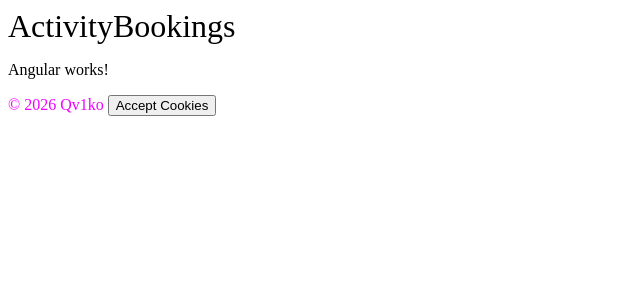
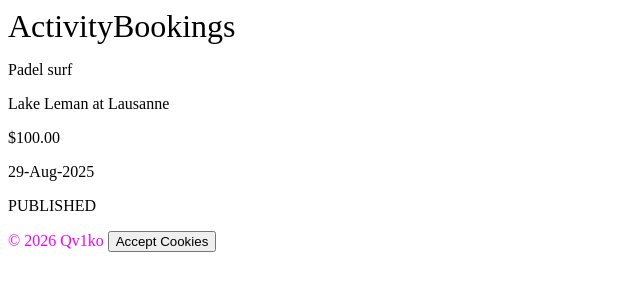
Before and after one commit to Qv1ko/curso-angular-moderno, an Angular app: page / in a window 1280 px wide. Shown: the top 300 px of the page, without its empty margins (0-640 px from the left). Built offline with nearby package versions, Linux system fonts and the light colour scheme.

Commit message:
feat: add bookings component with pipe examples

```diff
--- a/src/app/app.ts
+++ b/src/app/app.ts
@@ -1,15 +1,16 @@
 import { Component } from '@angular/core';
 import { RouterOutlet } from '@angular/router';
 
+import { Bookings } from './bookings/bookings';
 import { Footer } from './core/footer/footer';
 import { Header } from './core/header/header';
 
 @Component({
   selector: 'qv1-root',
-  imports: [RouterOutlet, Header, Footer],
+  imports: [RouterOutlet, Header, Footer, Bookings],
   template: `
     <qv1-header />
-    <p>Angular works!</p>
+    <qv1-bookings />
 
     <router-outlet />
     <qv1-footer />
--- /dev/null
+++ b/src/app/bookings/bookings.html
@@ -0,0 +1,7 @@
+<p>{{ activity.name }}</p>
+<div>
+  <p>{{ activity.location }}</p>
+  <p>{{ activity.price | currency }}</p>
+  <p>{{ activity.date | date:"dd-MMM-yyyy" }}</p>
+  <p>{{ activity.status | uppercase }}</p>
+</div>
--- /dev/null
+++ b/src/app/bookings/bookings.ts
@@ -0,0 +1,26 @@
+import { CurrencyPipe, DatePipe, UpperCasePipe } from '@angular/common';
+import { Component } from '@angular/core';
+
+import { Activity } from '../domain/activity.type';
+
+@Component({
+  selector: 'qv1-bookings',
+  imports: [CurrencyPipe, DatePipe, UpperCasePipe],
+  templateUrl: './bookings.html',
+  styleUrl: './bookings.css',
+})
+export class Bookings {
+  activity: Activity = {
+    name: 'Padel surf',
+    location: 'Lake Leman at Lausanne',
+    price: 100,
+    date: new Date(2025, 7, 29),
+    minParticipants: 4,
+    maxParticipants: 10,
+    status: 'published',
+    id: 1,
+    slug: 'paddle-surf',
+    duration: 2,
+    userId: 1,
+  };
+}
```
Also changed, not shown: src/app/domain/activity.type.ts (added, +44 -0 lines), src/app/bookings/bookings.css (added).
